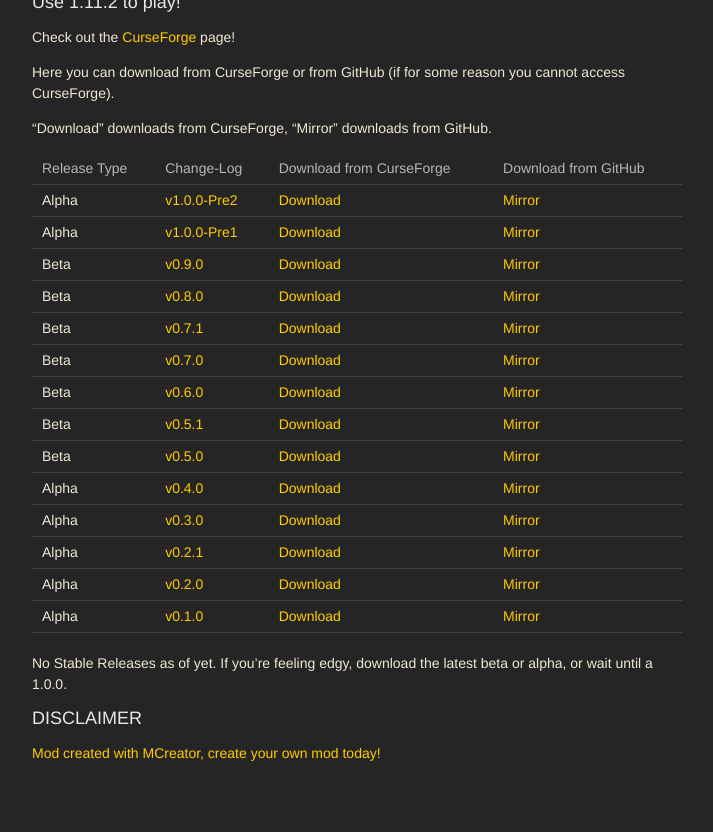
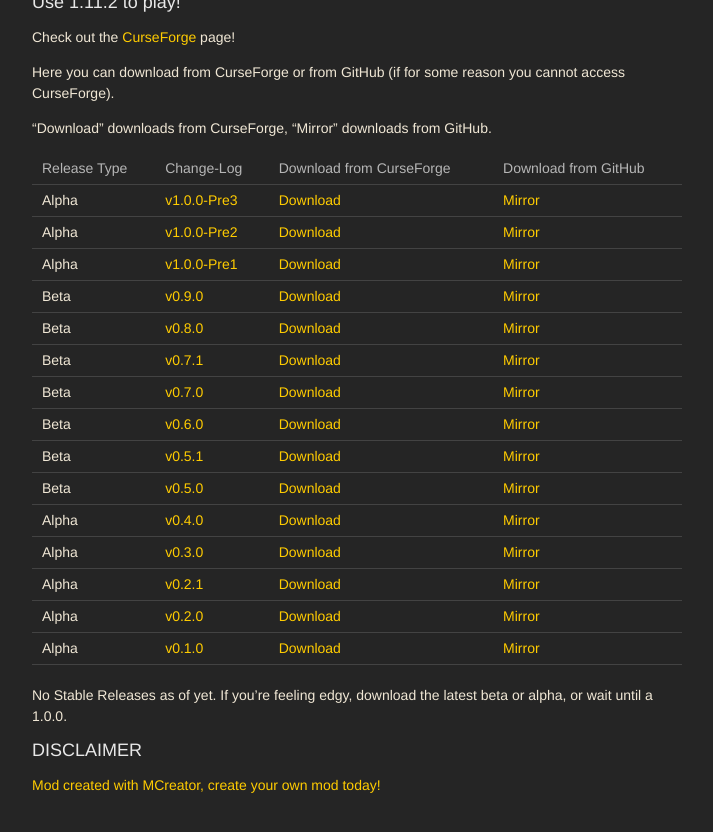
Before and after one commit to TeamCstudios/CStudiosMod, a Jekyll site: the page built from index.md, in a window 1280 px wide and 900 px high, scrolled down 3043 px, cut to the strip 68-900 px from the top of the window. Shown: the whole strip, without its empty margins (283-996 px from the left). Built offline with Jekyll 4.4.1, drawn with Linux system fonts in a browser that asks for light colours; nearby versions of some CDN libraries.

Commit message:
add pre3 to downloads

```diff
--- a/index.md
+++ b/index.md
@@ -38,8 +38,9 @@ Here you can download from CurseForge or from GitHub (if for some reason you can
 
 Release Type | Change-Log | Download from CurseForge | Download from GitHub
 ----------|---------|-------|-------
+Alpha | [v1.0.0-Pre3](https://github.com/TeamCstudios/CStudiosMod/releases/tag/1.0.0-pre3) | [Download](https://minecraft.curseforge.com/projects/cstudiosmod/files/2466364/download) | [Mirror](http://teamcstudios.pro/CStudiosMod/downloads/cstudiosmod_1.0.0-pre3.jar)
 Alpha | [v1.0.0-Pre2](https://github.com/TeamCstudios/CStudiosMod/releases/tag/1.0.0-pre2) | [Download](https://minecraft.curseforge.com/projects/cstudiosmod/files/2466263/download) | [Mirror](http://teamcstudios.pro/CStudiosMod/downloads/cstudiosmod_1.0.0-pre2.jar)
-Alpha | [v1.0.0-Pre1](https://github.com/TeamCstudios/CStudiosMod/releases/tag/1.0.0-pre1) | [Download](https://minecraft.curseforge.com/projects/cstudiosmod/files/2466043) | [Mirror](http://teamcstudios.pro/CStudiosMod/downloads/cstudiosmod_1.0.0-pre1.jar)
+Alpha | [v1.0.0-Pre1](https://github.com/TeamCstudios/CStudiosMod/releases/tag/1.0.0-pre1) | [Download](https://minecraft.curseforge.com/projects/cstudiosmod/files/2466043/download) | [Mirror](http://teamcstudios.pro/CStudiosMod/downloads/cstudiosmod_1.0.0-pre1.jar)
 Beta | [v0.9.0](https://github.com/TeamCstudios/CStudiosMod/releases/tag/0.9.0) | [Download](https://minecraft.curseforge.com/projects/cstudiosmod/files/2445959/download) | [Mirror](http://teamcstudios.pro/CStudiosMod/downloads/cstudiosmod_0.9.0.jar)
 Beta | [v0.8.0](https://github.com/TeamCstudios/CStudiosMod/releases/tag/0.8.0) | [Download](https://minecraft.curseforge.com/projects/cstudiosmod/files/2445501/download) | [Mirror](http://teamcstudios.pro/CStudiosMod/downloads/cstudiosmod_0.8.0.jar)
 Beta | [v0.7.1](https://github.com/TeamCstudios/CStudiosMod/releases/tag/0.7.1) | [Download](https://minecraft.curseforge.com/projects/cstudiosmod/files/2440230/download) | [Mirror](http://teamcstudios.pro/CStudiosMod/downloads/cstudiosmod_0.7.1.jar)
```
